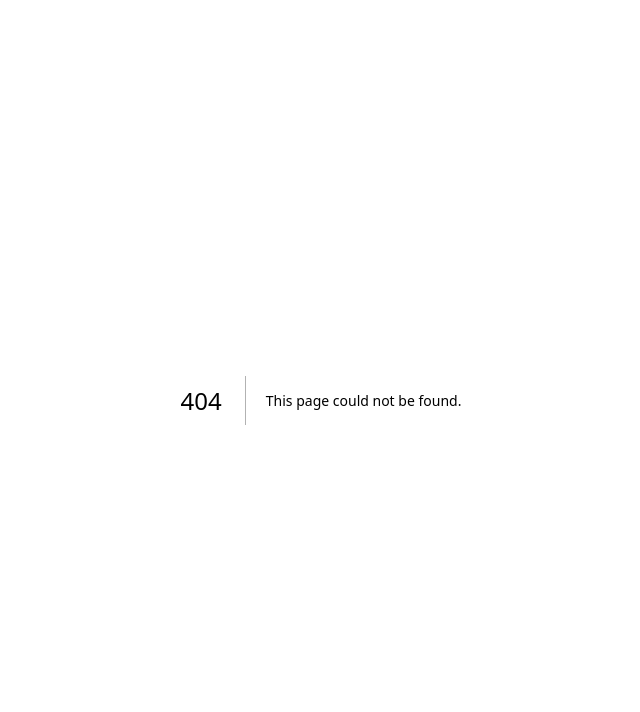
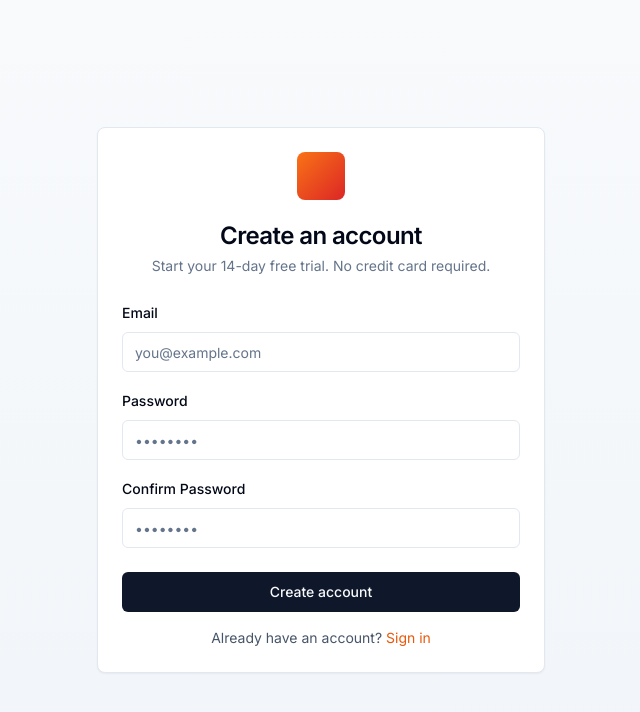
Before and after one commit to abhinavtapaskar-afk/restaurant-os, a Next.js app in the folder apps/web/: page /auth/signup in a window 1280 px wide. Before the commit this address had no page. Shown: the top 712 px of the page, without its empty margins (319-959 px from the left). Built offline with nearby package versions, Linux system fonts and the light colour scheme.

Commit message:
Add signup page with validation

```diff
--- /dev/null
+++ b/apps/web/app/auth/signup/page.tsx
@@ -0,0 +1,123 @@
+'use client'
+
+import { useState } from 'react'
+import Link from 'next/link'
+import { useRouter } from 'next/navigation'
+import { Button } from '@/components/ui/button'
+import { Input } from '@/components/ui/input'
+import { Label } from '@/components/ui/label'
+import { Card, CardContent, CardDescription, CardFooter, CardHeader, CardTitle } from '@/components/ui/card'
+import { createClient } from '@/lib/supabase/client'
+
+export default function SignupPage() {
+  const router = useRouter()
+  const [email, setEmail] = useState('')
+  const [password, setPassword] = useState('')
+  const [confirmPassword, setConfirmPassword] = useState('')
+  const [loading, setLoading] = useState(false)
+  const [error, setError] = useState('')
+
+  const handleSignup = async (e: React.FormEvent) => {
+    e.preventDefault()
+    setLoading(true)
+    setError('')
+
+    if (password !== confirmPassword) {
+      setError('Passwords do not match')
+      setLoading(false)
+      return
+    }
+
+    if (password.length < 6) {
+      setError('Password must be at least 6 characters')
+      setLoading(false)
+      return
+    }
+
+    const supabase = createClient()
+
+    const { error } = await supabase.auth.signUp({
+      email,
+      password,
+      options: {
+        emailRedirectTo: `${window.location.origin}/auth/callback`,
+      },
+    })
+
+    if (error) {
+      setError(error.message)
+      setLoading(false)
+    } else {
+      router.push('/auth/verify-email')
+    }
+  }
+
+  return (
+    <div className="flex min-h-screen items-center justify-center bg-gradient-to-b from-slate-50 to-slate-100 p-4">
+      <Card className="w-full max-w-md">
+        <CardHeader className="space-y-1">
+          <div className="flex items-center justify-center mb-4">
+            <div className="h-12 w-12 rounded-lg bg-gradient-to-br from-orange-500 to-red-600" />
+          </div>
+          <CardTitle className="text-2xl text-center">Create an account</CardTitle>
+          <CardDescription className="text-center">
+            Start your 14-day free trial. No credit card required.
+          </CardDescription>
+        </CardHeader>
+        <form onSubmit={handleSignup}>
+          <CardContent className="space-y-4">
+            {error && (
+              <div className="rounded-md bg-red-50 p-3 text-sm text-red-600">
+                {error}
+              </div>
+            )}
+            <div className="space-y-2">
+              <Label htmlFor="email">Email</Label>
+              <Input
+                id="email"
+                type="email"
+                placeholder="you@example.com"
+                value={email}
+                onChange={(e) => setEmail(e.target.value)}
+                required
+              />
+            </div>
+            <div className="space-y-2">
+              <Label htmlFor="password">Password</Label>
+              <Input
+                id="password"
+                type="password"
+                placeholder="••••••••"
+                value={password}
+                onChange={(e) => setPassword(e.target.value)}
+                required
+              />
+            </div>
+            <div className="space-y-2">
+              <Label htmlFor="confirmPassword">Confirm Password</Label>
+              <Input
+                id="confirmPassword"
+                type="password"
+                placeholder="••••••••"
+                value={confirmPassword}
+                onChange={(e) => setConfirmPassword(e.target.value)}
+                required
+              />
+            </div>
+          </CardContent>
+          <CardFooter className="flex flex-col space-y-4">
+            <Button type="submit" className="w-full" disabled={loading}>
+              {loading ? 'Creating account...' : 'Create account'}
+            </Button>
+            <p className="text-center text-sm text-slate-600">
+              Already have an account?{' '}
+              <Link href="/auth/login" className="text-orange-600 hover:underline">
+                Sign in
+              </Link>
+            </p>
+          </CardFooter>
+        </form>
+      </Card>
+    </div>
+  )
+}
```
